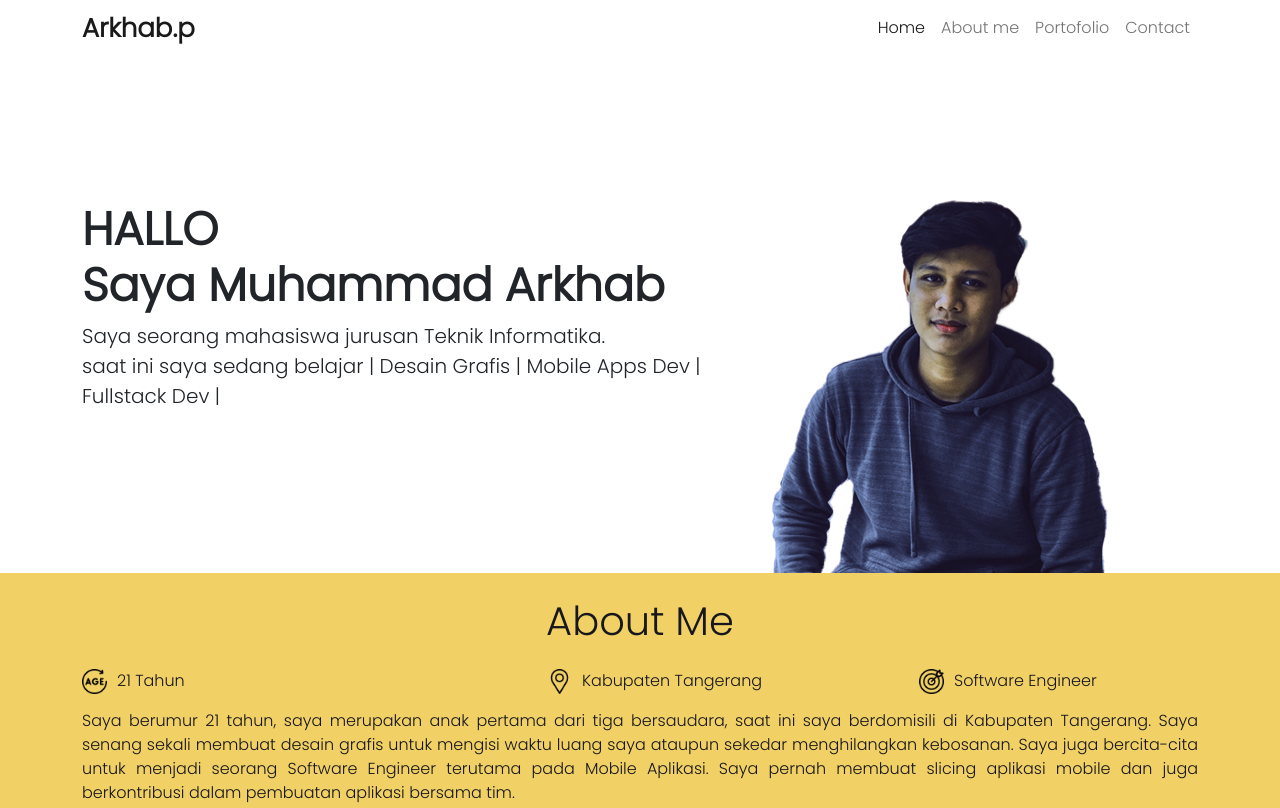
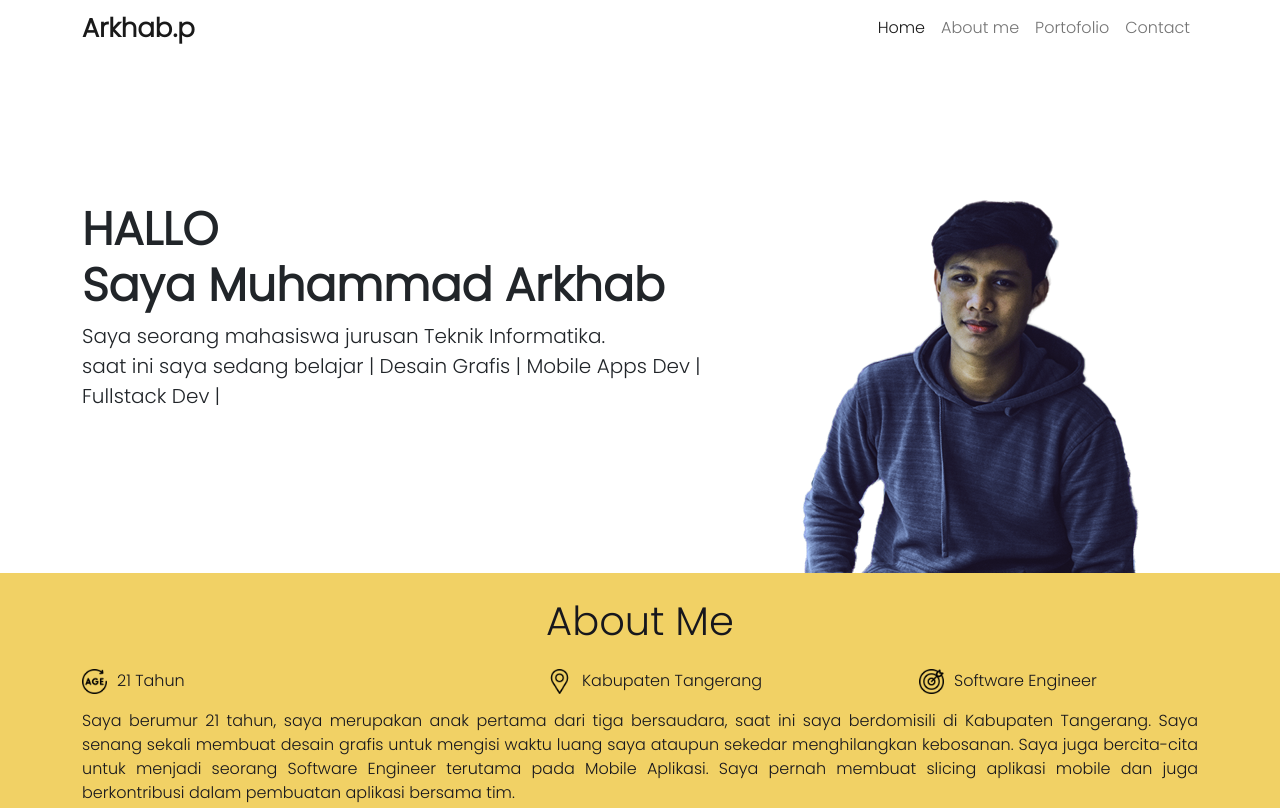
Before and after one commit to Arkhabp/Portofolio-Arkhab, a plain HTML site: page index.html in a window 1280 px wide. Shown: the top 808 px of the page. Drawn offline with nearby package versions, Linux system fonts and the light colour scheme.

Commit message:
first commit

```diff
--- a/index.html
+++ b/index.html
@@ -68,14 +68,16 @@
     <!--navbar End-->
 
     <!--Home-->
-    <section  id:"home" class="container" style="display: flex;  align-items: center;">
-      <div>
-        <h1 class="fw-bold" style="font-size:46px;">HALLO <br/> Saya Muhammad Arkhab</h1>
-        <p style="font-size: 20px;">Saya seorang mahasiswa jurusan Teknik Informatika. <br/> saat ini saya sedang belajar | Desain Grafis | Mobile Apps Dev | Fullstack Dev |</p>
-      </div>
-      <div>
-        <img  src="./Assets/Image/profil_Photo.png" style="width:auto " class="rounded float-start mx-auto" />
-      </div>
+    <section  id:"home" class="container" ;">
+        <div class="row" style="align-items: center;">
+                <div class="col-md-7">
+                    <h1 class="fw-bold"  style="font-size:46px;">HALLO <br/> Saya Muhammad Arkhab</h1>
+                    <p style="font-size: 20px;">Saya seorang mahasiswa jurusan Teknik Informatika. <br/> saat ini saya sedang belajar | Desain Grafis | Mobile Apps Dev | Fullstack Dev |</p>
+                </div>
+                <div class="col-md-5">
+                    <img  src="./Assets/Image/profil_Photo.png" style="width:auto " class="rounded float-start mx-auto" />
+                 </div>
+        </div>
     </section>
     <!--Home End-->
 
```
